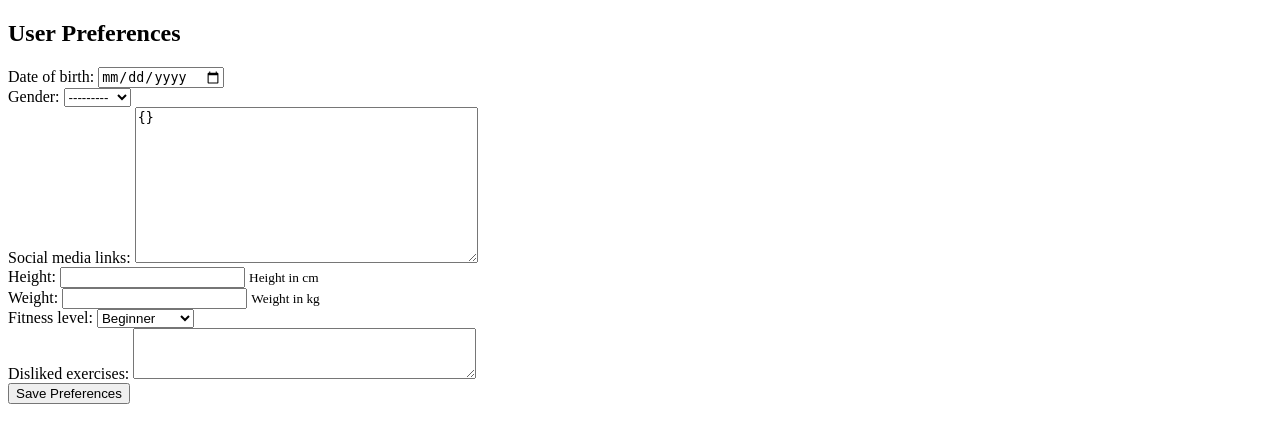
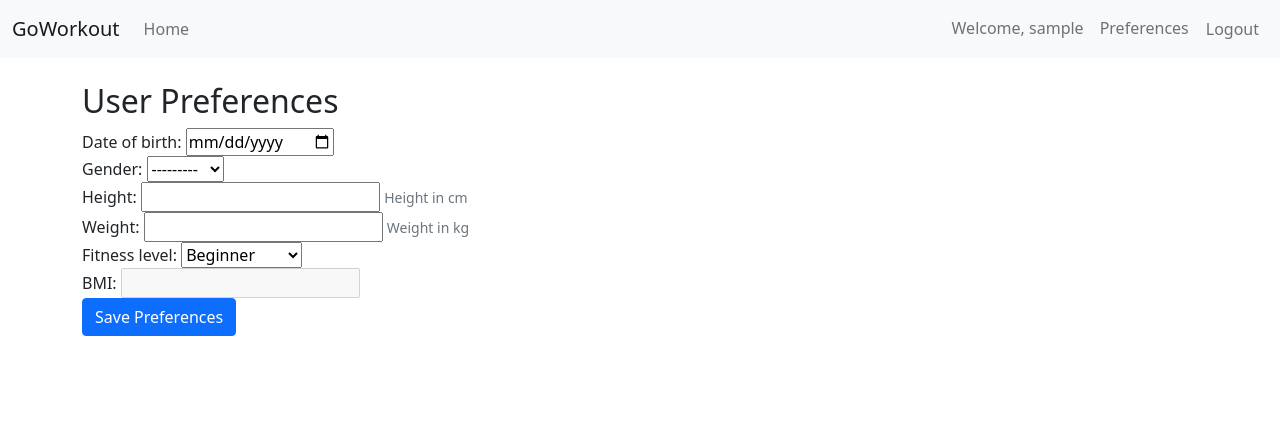
Before and after one commit to JaFi01/goworkout, a Django app: page /preferences/ in a window 1280 px wide. Shown: the top 443 px of the page. Run offline with Django 5.2, Linux system fonts and the light colour scheme; the visitor is signed in with stand-in values (Sample User, id 1); parts of the project's set-up code (start-up, migrations or seed data) failed here and were passed over.

Commit message:
adjusted preferences form, added BMI calculation

```diff
--- a/exercises/forms.py
+++ b/exercises/forms.py
@@ -11,40 +11,26 @@ class UserRegistrationForm(UserCreationForm):
         fields = ('username', 'email', 'password1', 'password2')
 
 class UserPreferencesForm(forms.ModelForm):
-    social_media_links = forms.CharField(widget=forms.Textarea, required=False)
+    bmi = forms.FloatField(disabled=True, required=False, label="BMI")
 
     class Meta:
         model = User
         fields = [
             'date_of_birth',
             'gender',
-            'social_media_links',
             'height',
             'weight',
             'fitness_level',
-            'disliked_exercises'
         ]
         widgets = {
             'date_of_birth': forms.DateInput(attrs={'type': 'date'}),
             'gender': forms.Select(choices=[('M', 'Male'), ('F', 'Female'), ('O', 'Other')]),
             'fitness_level': forms.Select(choices=LevelType.choices),
-            'disliked_exercises': forms.Textarea(attrs={'rows': 3}),
         }
 
     def __init__(self, *args, **kwargs):
         super().__init__(*args, **kwargs)
         self.fields['height'].help_text = "Height in cm"
         self.fields['weight'].help_text = "Weight in kg"
-
-        # Convert JSON to string for initial display
-        if self.instance.social_media_links:
-            self.initial['social_media_links'] = json.dumps(self.instance.social_media_links)
-
-    def clean_social_media_links(self):
-        data = self.cleaned_data['social_media_links']
-        if data:
-            try:
-                return json.loads(data)
-            except json.JSONDecodeError:
-                raise forms.ValidationError("Invalid JSON format for social media links")
-        return {}
+        if self.instance.bmi:
+            self.fields['bmi'].initial = self.instance.bmi
--- a/exercises/models.py
+++ b/exercises/models.py
@@ -193,18 +193,18 @@ class User(AbstractBaseUser):
     #personal information section
     date_of_birth = models.DateField(null=True, blank=True)
     gender = models.CharField(max_length=10, choices=[('M', 'Male'), ('F', 'Female'), ('O', 'Other')], blank=True)
-    social_media_links = models.JSONField(default=dict, blank=True)
+
 
     #physical information section
     height = models.FloatField(help_text=("Height in cm"), null=True, blank=True)
     weight = models.FloatField(help_text=("Weight in kg"), null=True, blank=True)
+    bmi = models.FloatField(help_text="Body Mass Index", null=True, blank=True, editable=False)
     fitness_level = models.CharField(
         max_length=20,
         choices=LevelType.choices,
         default=LevelType.BEGINNER,
         blank=True
     )
-    disliked_exercises = models.TextField(blank=True)
     #!IMPORTANT User's workout routines
     workout_routines = models.ForeignKey(WorkoutRoutine, on_delete=models.SET_NULL, null=True, blank=True)
 
@@ -220,5 +220,16 @@ class User(AbstractBaseUser):
     def has_module_perms(self, app_label):
         return True
 
+    def save(self, *args, **kwargs):
+        self.update_bmi()
+        super().save(*args, **kwargs)
+
+    def update_bmi(self):
+        if self.height and self.weight and self.height > 0:
+            height_in_meters = self.height / 100
+            self.bmi = round(self.weight / (height_in_meters ** 2), 2)
+        else:
+            self.bmi = None
+
     class Meta:
         db_table = 'users'
--- a/exercises/templates/exercises/welcome.html
+++ b/exercises/templates/exercises/welcome.html
@@ -1,6 +1,7 @@
 {% extends 'base.html' %}
+{% block title %}Welcome to GoWorkout{% endblock %}
 
 {% block content %}
-    <h1>Welcome to My Website!</h1>
+    <h1>Welcome to GoWorkout</h1>
     <p>This is a basic welcome page.</p>
 {% endblock %}
--- a/exercises/urls.py
+++ b/exercises/urls.py
@@ -1,10 +1,12 @@
 from django.urls import path
 from . import views
 from .views import UserRegistrationView, UserLoginView, UserPreferencesView
+from django.contrib.auth.views import LogoutView
 
 urlpatterns = [
     path('', views.WelcomePageView.as_view(), name='starting-page'),
     path('register/', UserRegistrationView.as_view(), name='register'),
     path('login/', UserLoginView.as_view(), name='login'),
     path('preferences/', UserPreferencesView.as_view(), name='user_preferences'),
+    path('logout/', LogoutView.as_view(), name='logout'),
 ]
--- a/exercises/views.py
+++ b/exercises/views.py
@@ -42,3 +42,14 @@ class UserPreferencesView(LoginRequiredMixin, SuccessMessageMixin, UpdateView):
 
     def get_object(self, queryset=None):
         return self.request.user
+
+    def form_valid(self, form):
+        response = super().form_valid(form)
+        self.object.update_bmi()  # Aktualizujemy BMI
+        self.object.save()
+        return response
+
+    def get_form(self, form_class=None):
+        form = super().get_form(form_class)
+        form.fields['bmi'].initial = round(self.object.bmi, 2) if self.object.bmi is not None else None
+        return form
--- a/goworkout/settings.py
+++ b/goworkout/settings.py
@@ -148,3 +148,5 @@ MEDIA_ROOT = BASE_DIR / "uploads"
 MEDIA_URL = "/files/"
 
 LOGIN_URL = '/login/'
+LOGIN_REDIRECT_URL = 'starting-page'
+LOGOUT_REDIRECT_URL = 'starting-page'
--- a/templates/base.html
+++ b/templates/base.html
@@ -4,16 +4,15 @@
     <meta charset="UTF-8">
     <meta name="viewport" content="width=device-width, initial-scale=1.0">
     <title>{% block title %}Workout App{% endblock %}</title>
+    <link href="https://cdn.jsdelivr.net/npm/bootstrap@5.1.3/dist/css/bootstrap.min.css" rel="stylesheet">
     {% block styles %}
         <!-- for css -->
     {% endblock %}
 </head>
 <body>
-    <header>
+    {% include 'navbar.html' %}
 
-    </header>
-
-    <main>
+    <main class="container mt-4">
         {% block content %}
 
         {% endblock %}
@@ -25,6 +24,7 @@
 
     {% block scripts %}
         <!-- JavaScript scripts here -->
+        <script src="https://cdn.jsdelivr.net/npm/bootstrap@5.1.3/dist/js/bootstrap.bundle.min.js"></script>
     {% endblock %}
 </body>
 </html>
--- /dev/null
+++ b/templates/navbar.html
@@ -0,0 +1,39 @@
+<!-- navbar.html -->
+<nav class="navbar navbar-expand-lg navbar-light bg-light">
+    <div class="container-fluid">
+        <a class="navbar-brand" href="{% url 'starting-page' %}">GoWorkout</a>
+        <button class="navbar-toggler" type="button" data-bs-toggle="collapse" data-bs-target="#navbarNav" aria-controls="navbarNav" aria-expanded="false" aria-label="Toggle navigation">
+            <span class="navbar-toggler-icon"></span>
+        </button>
+        <div class="collapse navbar-collapse" id="navbarNav">
+            <ul class="navbar-nav me-auto">
+                <li class="nav-item">
+                    <a class="nav-link" href="{% url 'starting-page' %}">Home</a>
+                </li>
+            </ul>
+            <ul class="navbar-nav">
+                {% if user.is_authenticated %}
+                    <li class="nav-item">
+                        <span class="nav-link">Welcome, {{ user.username }}</span>
+                    </li>
+                    <li class="nav-item">
+                        <a class="nav-link" href="{% url 'user_preferences' %}">Preferences</a>
+                    </li>
+                    <li class="nav-item">
+                        <form method="post" action="{% url 'logout' %}">
+                            {% csrf_token %}
+                            <button type="submit" class="btn btn-link nav-link">Logout</button>
+                        </form>
+                    </li>
+                {% else %}
+                    <li class="nav-item">
+                        <a class="nav-link" href="{% url 'login' %}">Login</a>
+                    </li>
+                    <li class="nav-item">
+                        <a class="nav-link" href="{% url 'register' %}">Register</a>
+                    </li>
+                {% endif %}
+            </ul>
+        </div>
+    </div>
+</nav>
```
Also changed, not shown: exercises/migrations/0015_remove_user_social_media_links.py (added), exercises/migrations/0016_remove_user_disliked_exercises.py (added), exercises/migrations/0017_user_bmi.py (added).
